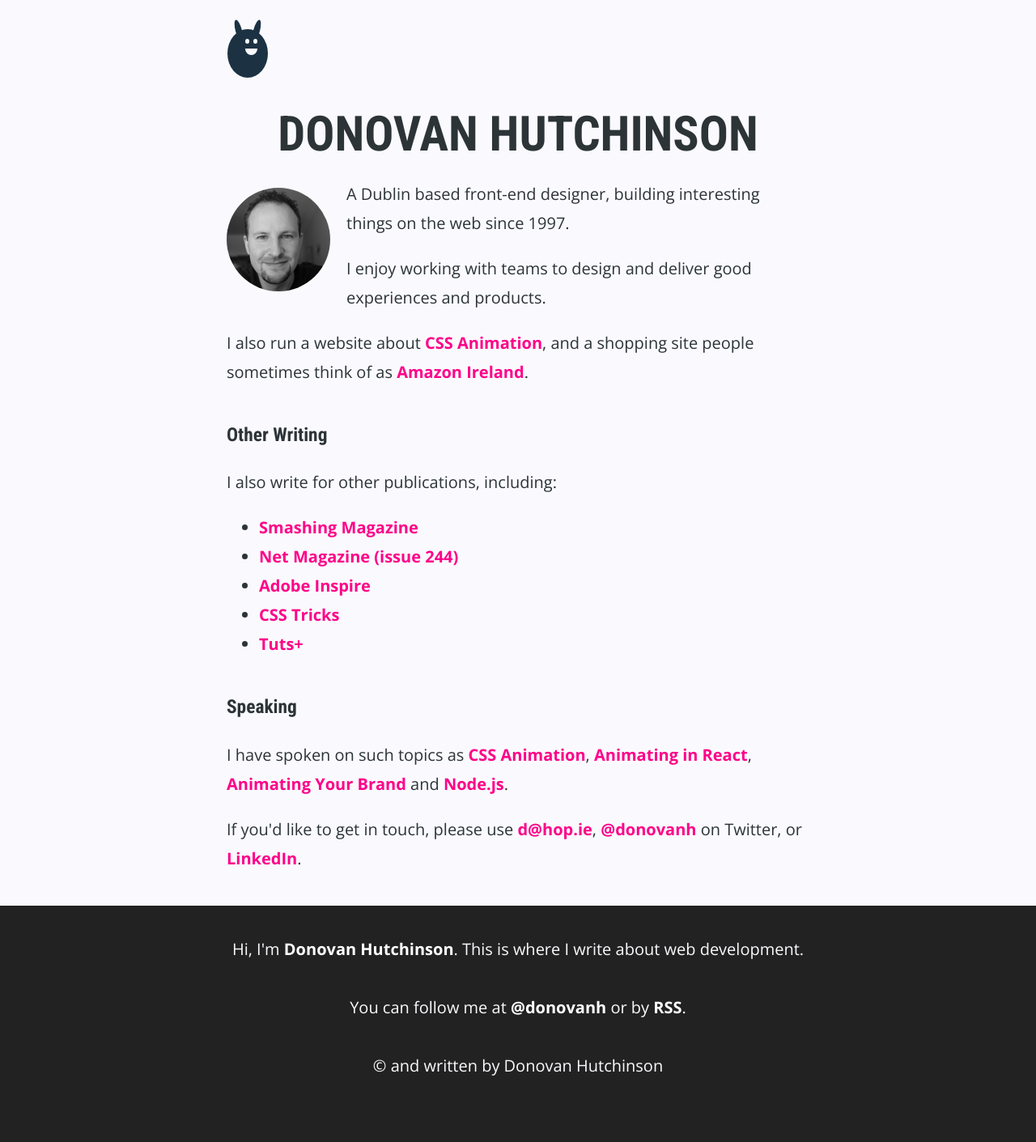
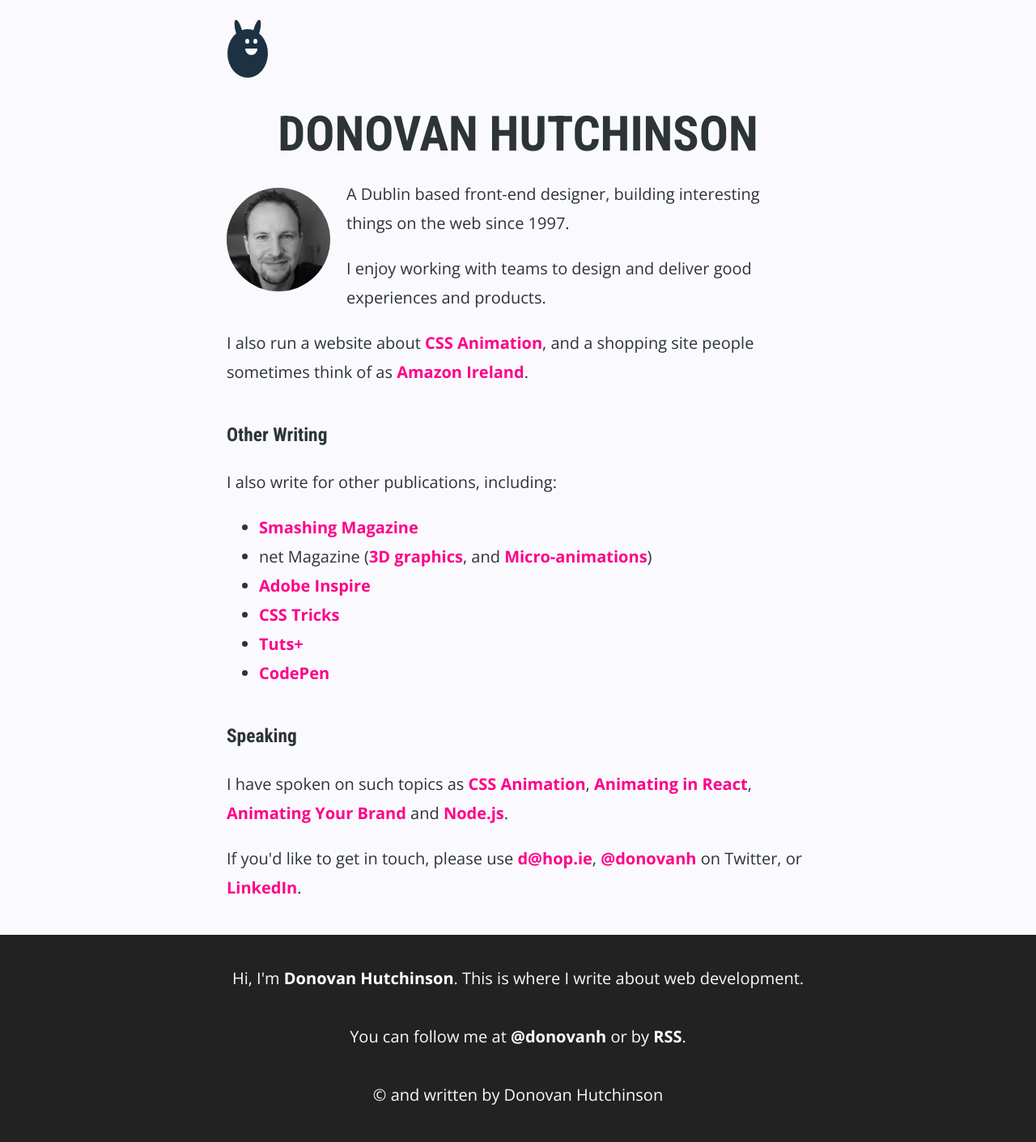
Before and after one commit to donovanh/donovanh.github.com, a Jekyll site: the page built from about/index.html, in a window 1280 px wide. Shown: the whole page at 81% size. Built offline with Jekyll 4.4.1, drawn with Linux system fonts in a browser that asks for light colours; nearby versions of some CDN libraries; before the commit the page ends 1375 px from its top, so only the background shows below that.

Commit message:
Updating article list

```diff
--- a/about/index.html
+++ b/about/index.html
@@ -23,10 +23,11 @@ bodyTag: internal
 
     <ul>
       <li><a href="https://www.smashingmagazine.com/author/dhutchinson/">Smashing Magazine</a></li>
-      <li><a href="https://www.creativebloq.com/3d/how-create-impressive-3d-graphics-css3-21410672">Net Magazine (issue 244)</a></li>
+      <li>net Magazine (<a href="https://www.creativebloq.com/3d/how-create-impressive-3d-graphics-css3-21410672">3D graphics</a>, and <a href="https://medium.com/net-magazine/create-a-set-of-micro-animations-6bb42a292f8b">Micro-animations</a>)</li>
       <li><a href="http://www.adobe.com/inspire/2013/11/3d-css.html">Adobe Inspire</a></li>
       <li><a href="https://css-tricks.com/author/donovanh/">CSS Tricks</a></li>
       <li><a href="https://tutsplus.com/authors/donovan-hutchinson">Tuts+</a></li>
+      <li><a href="https://codepen.io/donovanh/post/particles">CodePen</a></li>
     </ul>
 
     <h3>Speaking</h3>
```
